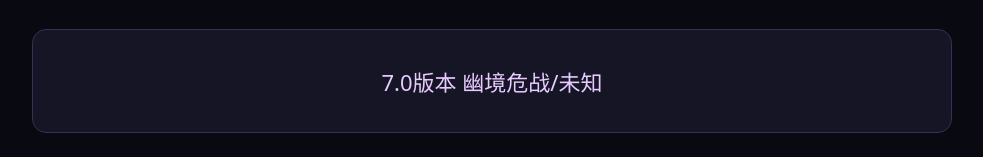
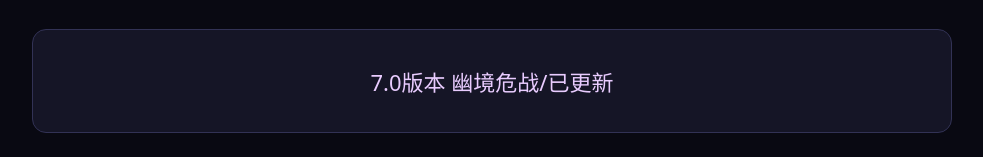
Before and after one commit to yuhuazhe/yuhuazhe1, a plain HTML site: page beijing/怪物解析/youjingweizhantiaozhuan.html in a window 1280 px wide. Shown: the part 297-454 px from the top of the page, without its empty margins (148-1131 px from the left). Drawn offline with Linux system fonts and the light colour scheme.

Commit message:
Add files via upload

```diff
--- a/beijing/怪物解析/youjingweizhantiaozhuan.html
+++ b/beijing/怪物解析/youjingweizhantiaozhuan.html
@@ -64,7 +64,7 @@ body{
         <P>先驱秘源铠殖阵列·锋巢意志//深黯魔诺之主·袭掠锋刃//秘源兵构重械·裂骸剪钳</P>
     </div>
     <div class="version-box">
-        <a href="7.0.html">7.0版本 幽境危战/未知</a>
+        <a href="7.0.html">7.0版本 幽境危战/已更新</a>
     </div>
 </div>
 </body>
```
